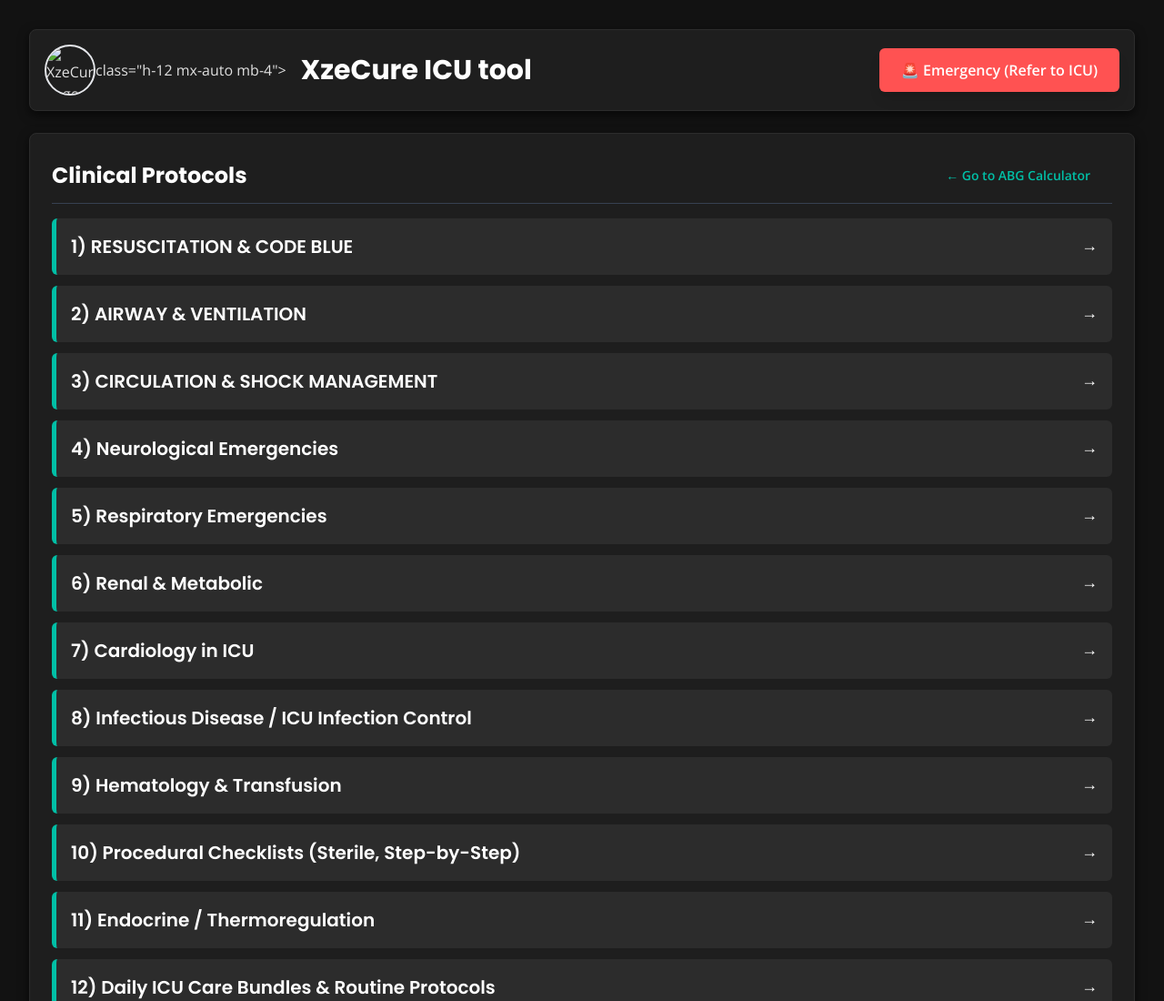
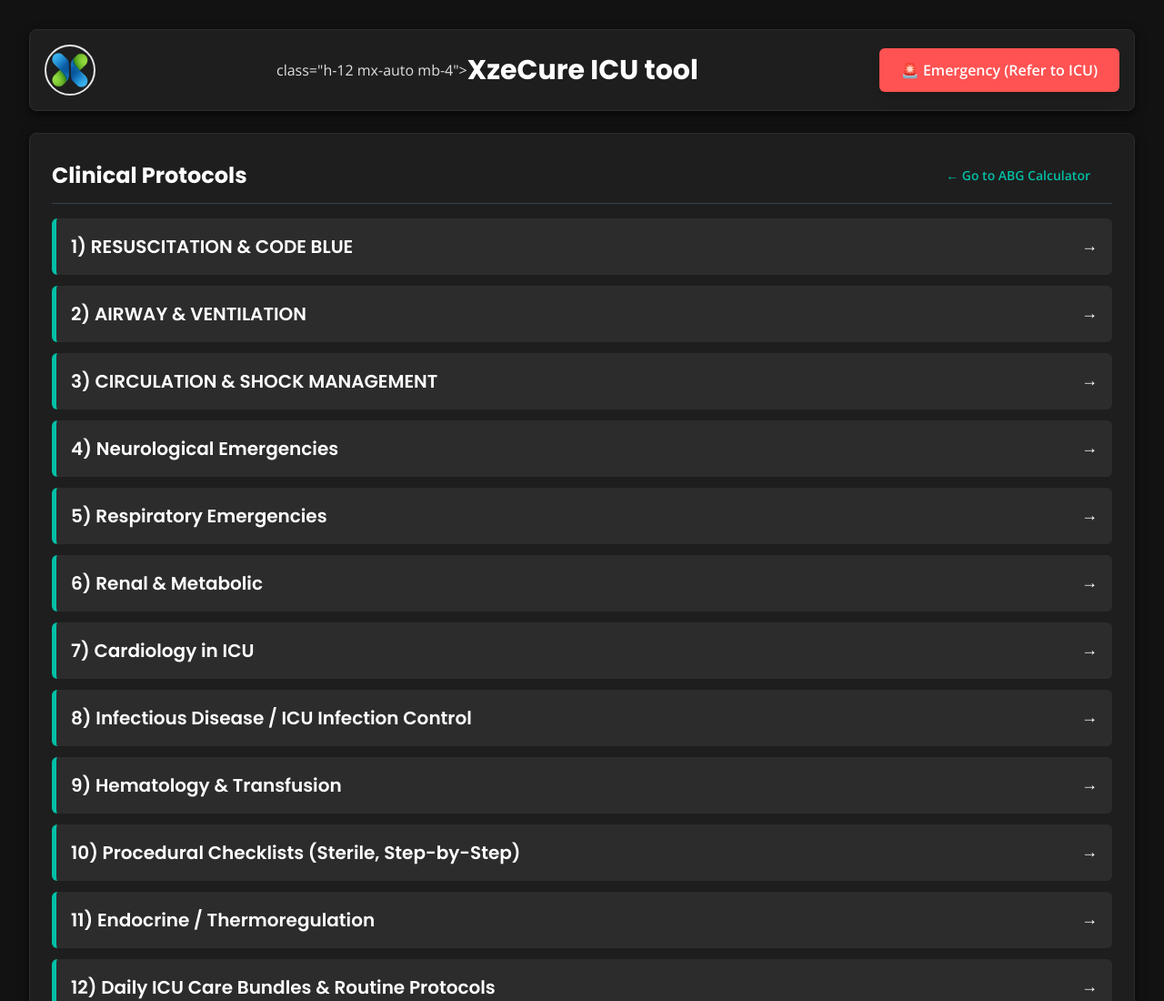
Before and after one commit to XzeCure/XzeCure-ABG-TOOL, a plain HTML site: page index.html in a window 1280 px wide. Shown: the top 1100 px of the page at 91% size. Drawn offline with nearby package versions, Linux system fonts and the light colour scheme.

Commit message:
Update logo index.html

```diff
--- a/index.html
+++ b/index.html
@@ -155,13 +155,10 @@
     <!-- Header and Emergency Button -->
     <header class="mb-6 card-panel p-4 flex flex-col md:flex-row justify-between items-center">
         <!-- Logo and Title Block -->
+        <a href="https://xzecure.co.in" title="Go to XzeCure Home">
+  <img src="logo.png" alt="XzeCure Logo" class="h-14 w-14 rounded-full border-2">
+</a>
         <div class="flex items-center space-x-4">
-           <a href="https://xzecure.co.in" title="Go to XzeCure Home">
-  <img
-    src="assets/logo.png"
-    alt="XzeCure Logo"
-    class="h-14 w-14 rounded-full border-2">
-</a>
      class="h-12 mx-auto mb-4">
             <div>
                 <h1 class="text-3xl font-bold text-white">XzeCure ICU tool</h1>
```
